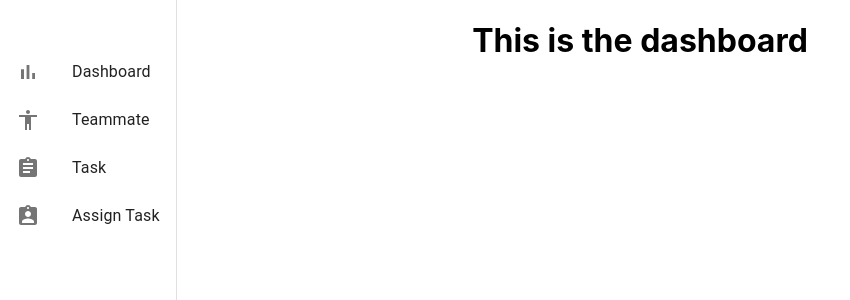
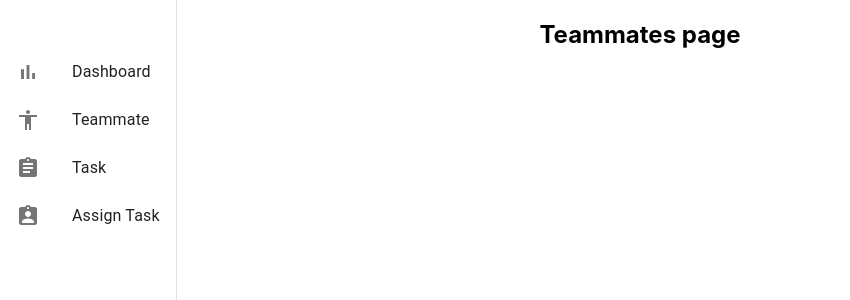
Before and after one commit to mrinalkrishnanm/team-management-front, a React (Create React App) app: page /teammate in a window 1280 px wide. Shown: the top 300 px of the page, without its empty margins (0-850 px from the left). Built offline with nearby package versions, Linux system fonts and the light colour scheme.

Commit message:
react routing done

```diff
--- a/package.json
+++ b/package.json
@@ -10,6 +10,7 @@
     "@testing-library/user-event": "^7.2.1",
     "react": "^16.13.1",
     "react-dom": "^16.13.1",
+    "react-router-dom": "^5.2.0",
     "react-scripts": "3.4.3"
   },
   "scripts": {
--- a/src/App.js
+++ b/src/App.js
@@ -1,29 +1,19 @@
+import { Router } from '@material-ui/icons';
 import React from 'react';
-import logo from './logo.svg';
 import './App.css';
 import Dashboard from './Components/Dashboard/Dashboard.jsx';
 import SideBar from './Components/SideBar/SideBar.jsx';
-
+import Teammate from './Components/Teammate/Teammate.jsx';
+import { BrowserRouter, Route, Link } from 'react-router-dom';
 function App() {
   return (
-    <div className="App">
-      {/* <header className="App-header">
-        <img src={logo} className="App-logo" alt="logo" />
-        <p>
-          Edit <code>src/App.js</code> and save to reload.
-        </p>
-        <a
-          className="App-link"
-          href="https://reactjs.org"
-          target="_blank"
-          rel="noopener noreferrer"
-        >
-          Learn React
-        </a>
-      </header> */}
+    <BrowserRouter>
+      <div className="App">
       <SideBar />
-      <Dashboard />
-    </div>
+      <Route path ='/dashboard' component={Dashboard} />
+      <Route path ='/teammate' component={Teammate} />
+      </div>
+    </BrowserRouter>
   );
 }
 
--- a/src/Components/SideBar/SideBar.jsx
+++ b/src/Components/SideBar/SideBar.jsx
@@ -9,6 +9,7 @@ import AssignmentIcon from '@material-ui/icons/Assignment';
 import AssignmentIndIcon from '@material-ui/icons/AssignmentInd';
 import ListItemIcon from '@material-ui/core/ListItemIcon';
 import BarChartIcon from '@material-ui/icons/BarChart';
+import { Link } from 'react-router-dom';
 
 const useStyles = makeStyles((theme) => ({
     drawer: {
@@ -18,6 +19,10 @@ const useStyles = makeStyles((theme) => ({
     list: {
         marginTop: 40
     },
+    listItem: {
+        color: 'inherit',
+        textDecoration: 'inherit'
+    },
     drawerPaper: {
       width: 240,
     }
@@ -26,28 +31,33 @@ const useStyles = makeStyles((theme) => ({
 const listItems = [
     {
         text: "Dashboard",
-        icon: <BarChartIcon />
+        icon: <BarChartIcon />,
+        url: "dashboard"
     },{
         text: "Teammate",
-        icon: <AccessibilityIcon />
+        icon: <AccessibilityIcon />,
+        url: "teammate"
     },{
         text: "Task",
-        icon: <AssignmentIcon />
+        icon: <AssignmentIcon />,
+        url: "task"
     },{
         text: "Assign Task",
-        icon: <AssignmentIndIcon />
+        icon: <AssignmentIndIcon />,
+        url: "assign-task"
     }
 ];
 
 const SideBar =  () => {
-    const classes = useStyles();
+    const sideBarStyles = useStyles();
     return (
-       <Drawer variant="permanent" anchor="left" className = {classes.drawer} >
-           <List className = {classes.list}>
+       <Drawer variant="permanent" anchor="left" className = {sideBarStyles.drawer} >
+           <List className = {sideBarStyles.list}>
                {listItems.map((listItem) => (
                     <ListItem>
                         <ListItemIcon>{listItem.icon}</ListItemIcon>
-                        <ListItemText primary={listItem.text} />
+                        <Link className={sideBarStyles.listItem} to={listItem.url}><ListItemText primary={listItem.text} />
+                        </Link>
                     </ListItem>
                ))}
            </List>
--- /dev/null
+++ b/src/Components/Teammate/Teammate.jsx
@@ -0,0 +1,7 @@
+import React from 'react';
+
+const Teammate = () => {
+    return <h2>Teammates page</h2>
+}
+
+export default Teammate;
```
Also changed, not shown: 1 other file (tests, documents, lock files or other folders).
